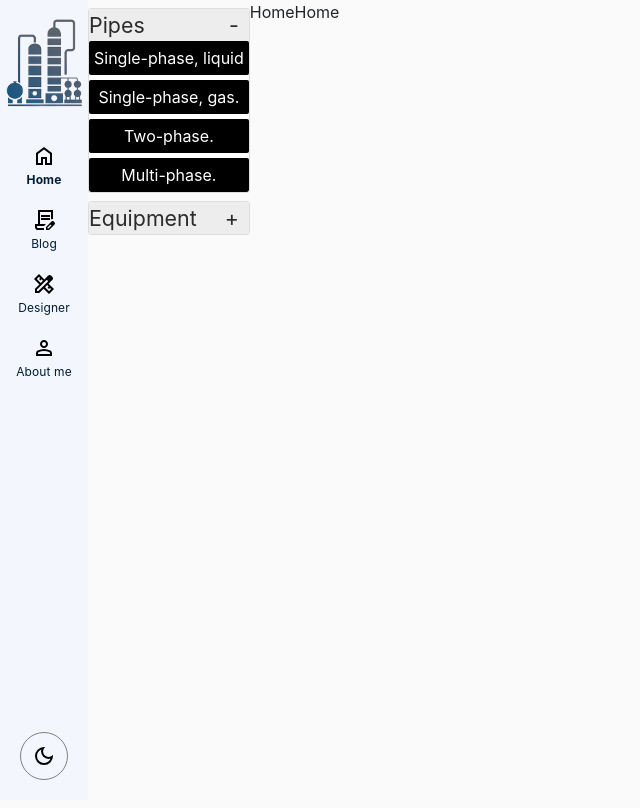
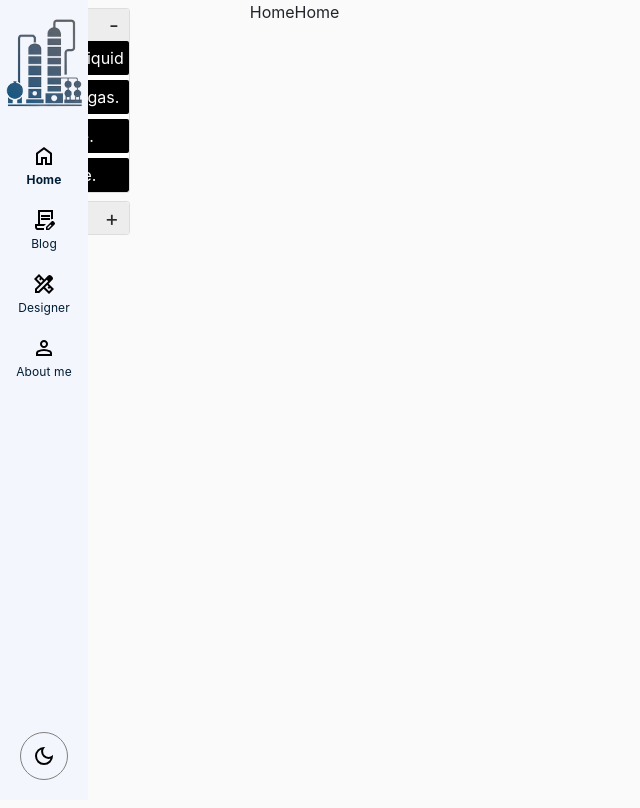
Before and after one commit to carlosfpj/equipment-designer, a React (Create React App) app in the folder frontend/: page / in a window 1280 px wide. Shown: the whole page, without its empty margins (0-640 px from the left). Built offline with nearby package versions, Linux system fonts and the light colour scheme.

Commit message:
add front drawer x2

```diff
--- a/frontend/src/layouts/Drawer/Drawer.module.css
+++ b/frontend/src/layouts/Drawer/Drawer.module.css
@@ -22,6 +22,11 @@
   position: sticky;
   top: 0;
   left: 0;
+  transform: translateX(-120px);
+}
+
+.nav--open {
+  transform: translateX(0);
 }
 
 .summary {
```
